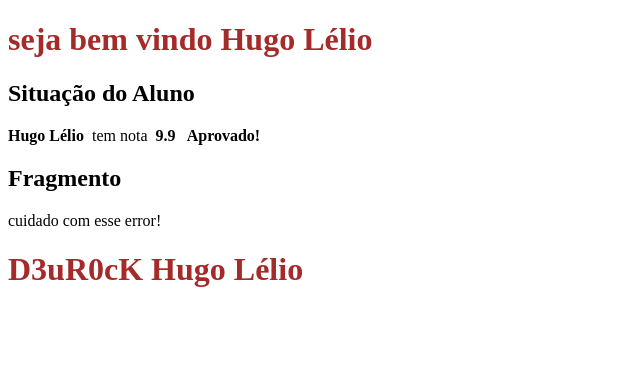
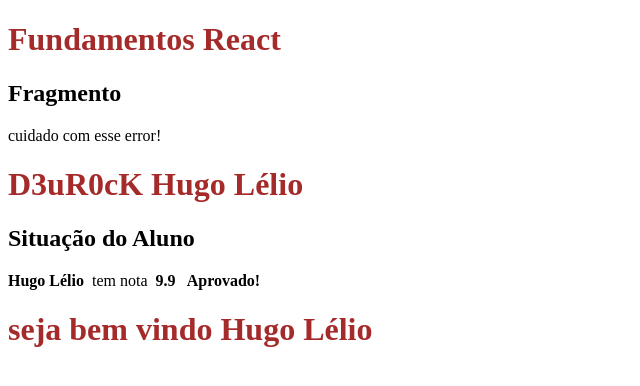
Before and after one commit to hugolrjdev/reactStudant, a React (Create React App) app in the folder fundamentos-react/: page / in a window 1280 px wide. Shown: the top 386 px of the page, without its empty margins (0-640 px from the left). Built offline with nearby package versions, Linux system fonts and the light colour scheme.

Commit message:
componente enxuto

```diff
--- /dev/null
+++ b/fundamentos-react/src/componentes/basicos/App.jsx
@@ -0,0 +1,22 @@
+import React from "react";
+import Primeiro from './Primeiro';
+import ComParamentros from './ComParametros';
+import Fragmento from './Fragmentos';
+
+const user = "Hugo Lélio";
+const deuRock = <div><h1>D3uR0cK {user}</h1></div>;
+
+export default (props) =>
+        <div id="app">
+
+        <h1>Fundamentos React</h1>
+        <Fragmento />
+        {deuRock}
+
+        <ComParamentros
+            titulo="Situação do Aluno"
+            aluno={user}
+            nota={9.9}
+        />
+        <Primeiro></Primeiro>
+    </div>
--- a/fundamentos-react/src/index.js
+++ b/fundamentos-react/src/index.js
@@ -1,24 +1,11 @@
 import './index.css';
 import ReactDOM from 'react-dom';
 import React from 'react';
-import Primeiro from './componentes/basicos/Primeiro';
-import ComParamentros from './componentes/basicos/ComParametros';
-import Fragmento from './componentes/basicos/Fragmentos';
+import App from './componentes/basicos/App';
 
-const user = "Hugo Lélio";
-const deuRock = <div><h1>D3uR0cK {user}</h1></div>;
+
 
 ReactDOM.render(
-    <div>
-
-        <Primeiro></Primeiro>
-        <ComParamentros
-            titulo="Situação do Aluno"
-            aluno={user}
-            nota={9.9}
-        />
-        <Fragmento />
-        {deuRock}
-    </div>,
+    <App />,
     document.getElementById('root')
   );
```
Also changed, not shown: 1 other file (tests, documents, lock files or other folders).
